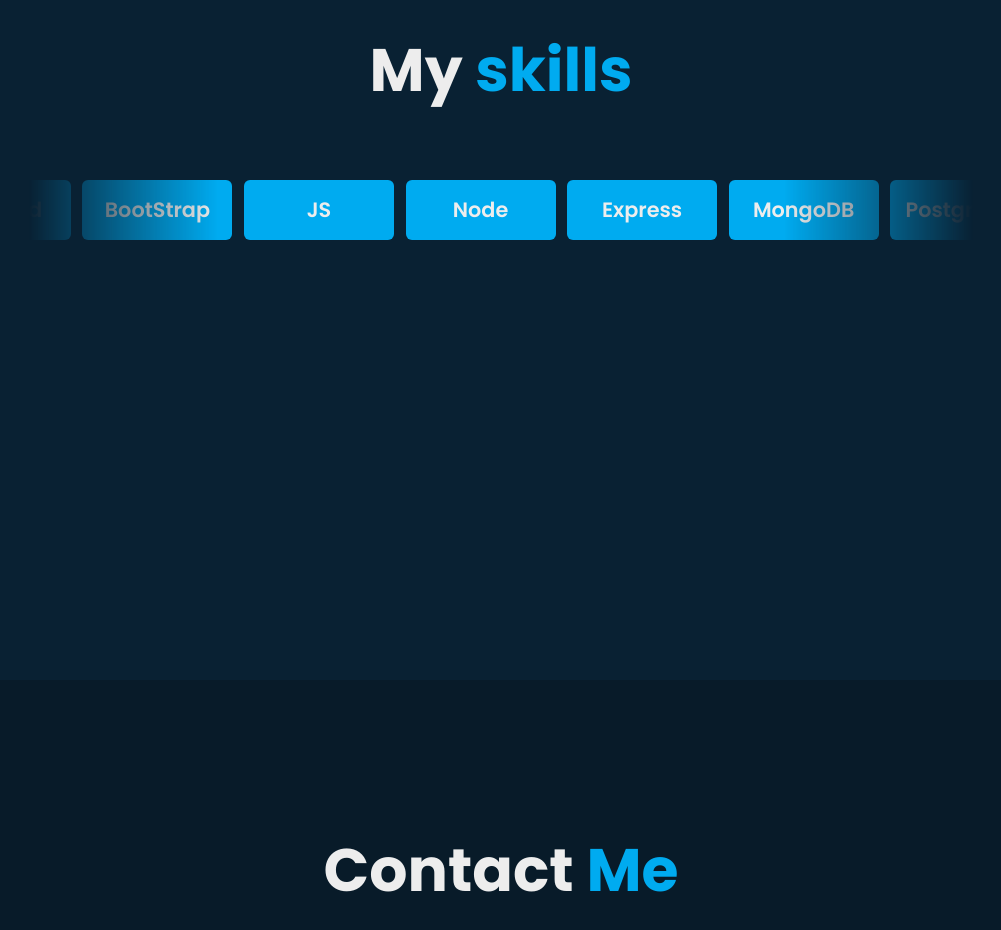
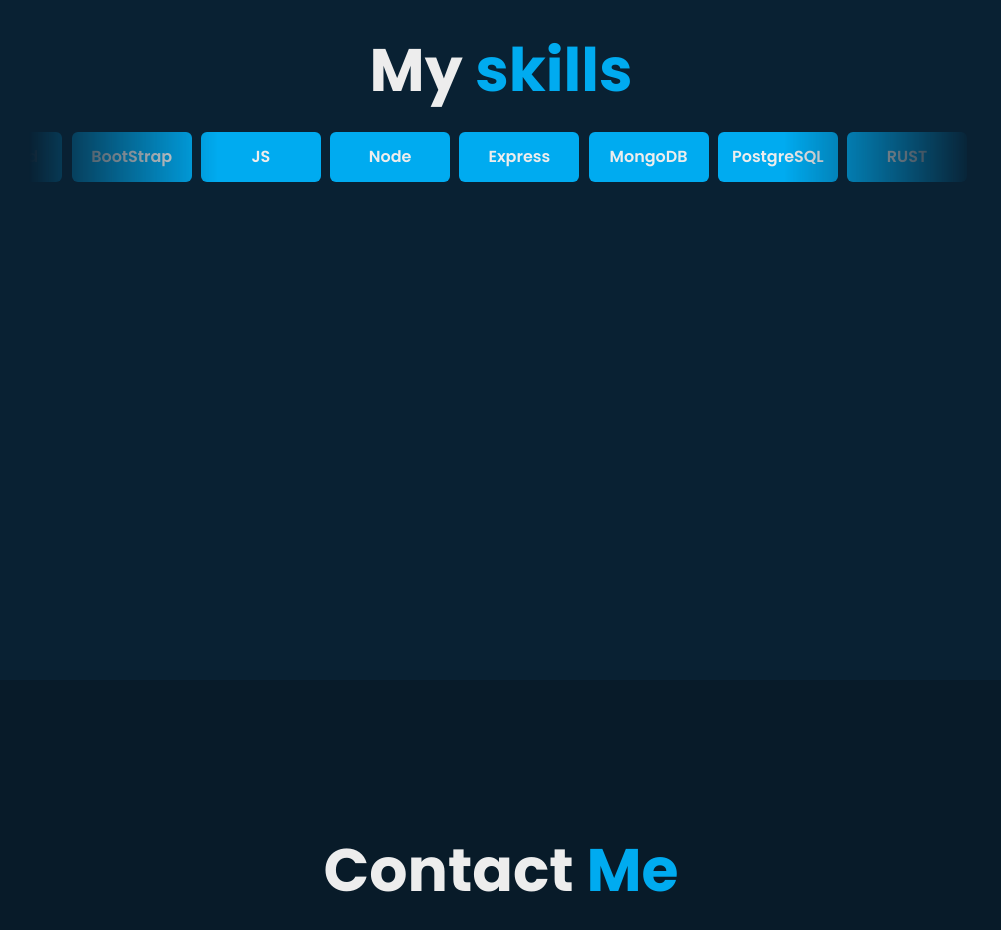
Before and after one commit to Rahul721999/my-portfolio, a React (Vite) app: page / in a window 1280 px wide. Shown: the part 2520-3450 px from the top of the page, without its empty margins (139-1140 px from the left). Built offline with nearby package versions, Linux system fonts and the light colour scheme.

Commit message:
UI improvements

```diff
--- a/src/components/SkillScroller/SkillScroller.css
+++ b/src/components/SkillScroller/SkillScroller.css
@@ -1,7 +1,7 @@
 :root {
     --animation-duration: 30s;
-    --item-height: 60px;
-    --item-width: 150px;
+    --item-height: 50px;
+    --item-width: 120px;
 }
 
 .skill-scroller {
@@ -10,7 +10,7 @@
     margin-inline: auto;
     position: relative;
     height: var(--item-height);
-    margin-top: 5rem;
+    margin-top: 2rem;
     overflow: hidden;
     mask-image: linear-gradient(to right,
             rgba(0, 0, 0, 0),
@@ -47,7 +47,7 @@
     height: 100%;
     border-radius: 6px;
     color: white;
-    font-size: 1.3rem;
+    font-size: 1rem;
     font-weight: 600;
     background-color: #00abf0;
     color: var(--text-color);
```
